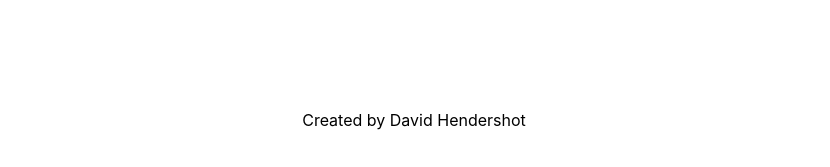
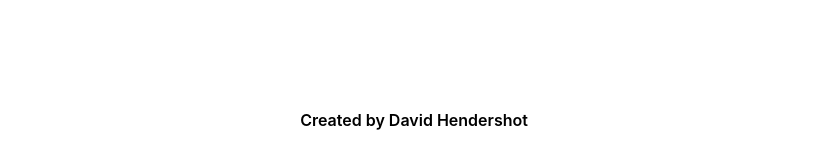
Before and after one commit to DavidH45/RandomColorGenerator, a Next.js app: page / in a window 1280 px wide. Shown: the part 630-797 px from the top of the page, without its empty margins (226-1056 px from the left). Built offline with nearby package versions, Linux system fonts and the light colour scheme.

Commit message:
Footer text now changes color too.

```diff
--- a/pages/index.js
+++ b/pages/index.js
@@ -4,20 +4,25 @@ var tinycolor = require("tinycolor2");
 export default function Home() {
 
   function changeColor() {
+    // Change background color
     const randomColor = Math.floor(Math.random()*16777215).toString(16);
     const darkColor = tinycolor("#"+randomColor).darken(35).toString();
     document.body.style.backgroundColor = "#"+randomColor;
 
+    // Change title text and title color
     const title = document.getElementById('title');
     document.getElementById("title").innerHTML = "#"+randomColor;
     title.style.color = darkColor;
 
+    // Change button shadow and color
     const button = document.getElementById('button');
     button.style.boxShadow = "inset 0 0 0 2px "+darkColor;
     button.style.color = darkColor;
 
-    console.log("Color="+randomColor);
-    console.log("DarkColor="+darkColor);
+    // Change title text and title color
+    const footer = document.getElementById('footer');
+    footer.style.color = darkColor;
+
   }
 
   return (
@@ -37,7 +42,7 @@ export default function Home() {
       </main>
 
       <footer>
-        <a>Created by David Hendershot</a>
+        <a id="footer">Created by David Hendershot</a>
       </footer>
       <style jsx>{`
         .container {
@@ -64,12 +69,14 @@ export default function Home() {
           display: flex;
           justify-content: center;
           align-items: center;
+          font-weight: 600;
         }
 
         footer a {
           display: flex;
           justify-content: center;
           align-items: center;
+          line-height: 1.15;
         }
 
         .title {
```
